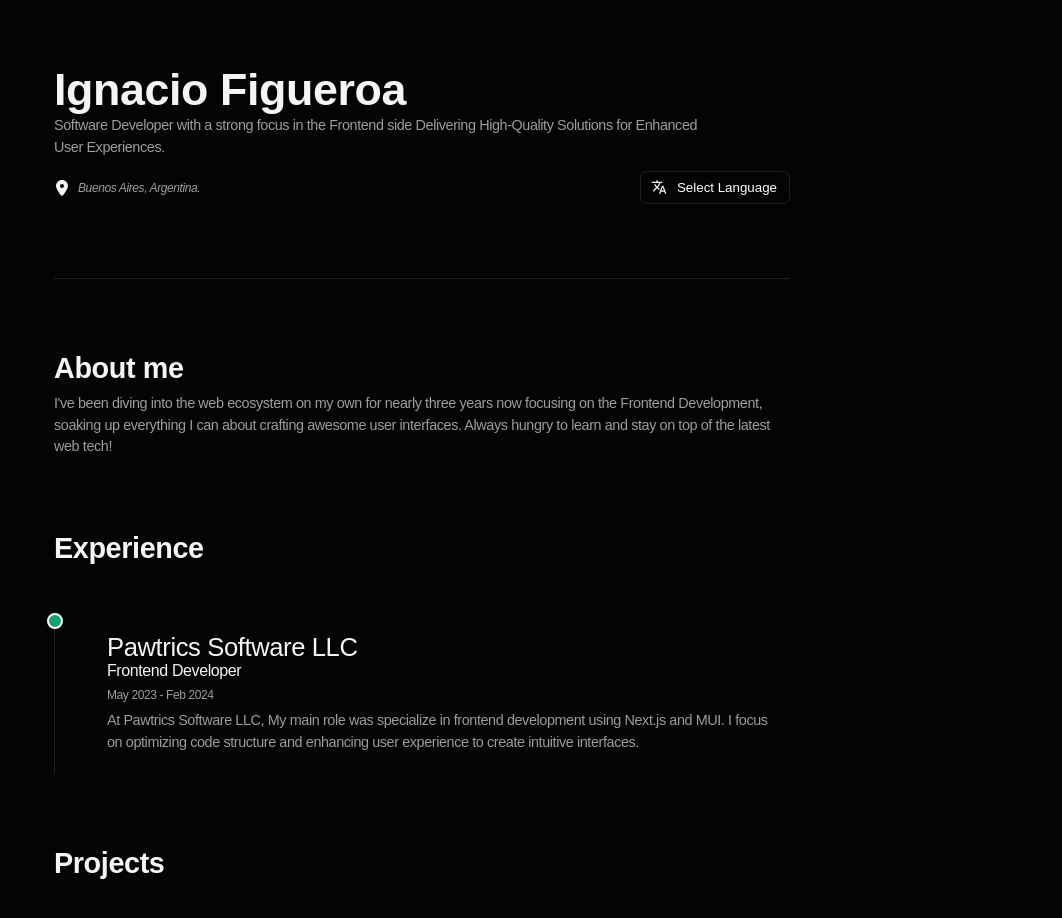
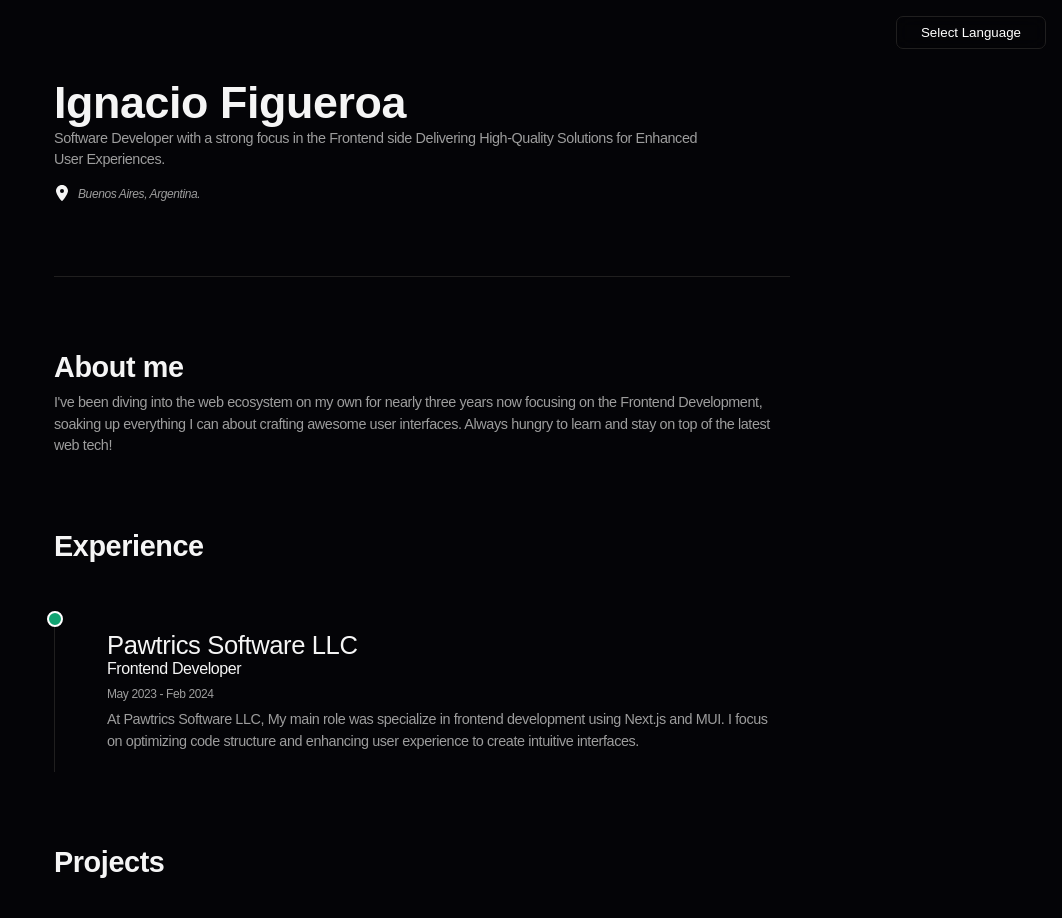
Before and after one commit to figueroaignacio/portfolio, a React (Vite) app: page / in a window 1280 px wide. Shown: the top 918 px of the page, without its empty margins (218-1280 px from the left). Built offline with nearby package versions, Linux system fonts and the light colour scheme.

Commit message:
feat: move select language component

```diff
--- a/src/App.module.css
+++ b/src/App.module.css
@@ -2,4 +2,5 @@
   display: flex;
   flex-direction: column;
   gap: 4.6rem;
+  position: relative;
 }
--- a/src/App.tsx
+++ b/src/App.tsx
@@ -1,4 +1,5 @@
 // Components
+import { Contacts } from "./components/Contacts/Contacts";
 import { Footer } from "./components/Footer/Footer";
 import { Separator } from "./components/Separator/Separator";
 import { About } from "./sections/About/About";
@@ -11,7 +12,6 @@ import { Skills } from "./sections/Skills/Skills";
 
 // Styles
 import styles from "./App.module.css";
-import { Contacts } from "./components/Contacts/Contacts";
 
 function App() {
   return (
--- a/src/components/SelectLanguage/SelectLanguage.module.css
+++ b/src/components/SelectLanguage/SelectLanguage.module.css
@@ -1,29 +1,28 @@
-.box {
-  position: relative;
-}
-
-.selectIconContainer {
-  position: absolute;
-  top: 0.5rem;
-  left: 0.7rem;
-}
-
 .selectLanguageButton {
   color: #666;
   border: 0.0625rem solid #201f1f;
   background: transparent;
   color: white;
-  padding: 8px 12px 8px 36px;
+  padding: 0.5rem 1.5rem;
   display: flex;
   justify-content: center;
   align-items: center;
   border-radius: 7px;
   transition: background 0.2s ease;
+  position: fixed;
+  top: 1rem;
+  right: 1rem;
+  z-index: 1000;
+  backdrop-filter: blur(8px);
 }
 
 .selectLanguageButton:hover {
   background-color: rgba(255, 255, 255, 0.1);
   border: 0.0625rem solid transparent;
+}
+
+.selectIconContainer {
+  margin-right: 8px;
 }
 
 .modalBackdrop {
--- a/src/components/SelectLanguage/SelectLanguage.tsx
+++ b/src/components/SelectLanguage/SelectLanguage.tsx
@@ -5,7 +5,6 @@ import { useEffect, useState } from "react";
 import { useTranslation } from "react-i18next";
 
 // Icons
-import { Lang } from "../../icons/Lang";
 
 // Styles
 import styles from "./SelectLanguage.module.css";
@@ -62,9 +61,6 @@ export function SelectLanguage() {
         <button onClick={openModal} className={styles.selectLanguageButton}>
           {selectedLang ? selectedLang.toUpperCase() : "Select Language"}
         </button>
-        <div className={styles.selectIconContainer}>
-          <Lang />
-        </div>
       </div>
       <div
         className={`${styles.modalBackdrop} ${modalOpen ? styles.open : ""}`}
--- a/src/sections/Hero/Hero.tsx
+++ b/src/sections/Hero/Hero.tsx
@@ -1,6 +1,5 @@
 // Components
 import { FadeUp } from "../../components/FramerAnimations/FadeUp";
-import { SelectLanguage } from "../../components/SelectLanguage/SelectLanguage";
 
 // i18n
 import { useTranslation } from "react-i18next";
@@ -9,6 +8,7 @@ import { useTranslation } from "react-i18next";
 import { Location } from "../../icons/Location";
 
 // Styles
+import { SelectLanguage } from "../../components/SelectLanguage/SelectLanguage";
 import style from "./Hero.module.css";
 
 export function Hero() {
@@ -16,6 +16,7 @@ export function Hero() {
 
   return (
     <section className={style.heroSection}>
+      <SelectLanguage />
       <div>
         <FadeUp delay={0.3}>
           <h1 className={style.heroTitle}>{t("hero.title")}</h1>
@@ -32,7 +33,6 @@ export function Hero() {
               <span>{t("hero.location")}</span>
             </address>
           </div>
-          <SelectLanguage />
         </div>
       </FadeUp>
     </section>
```
